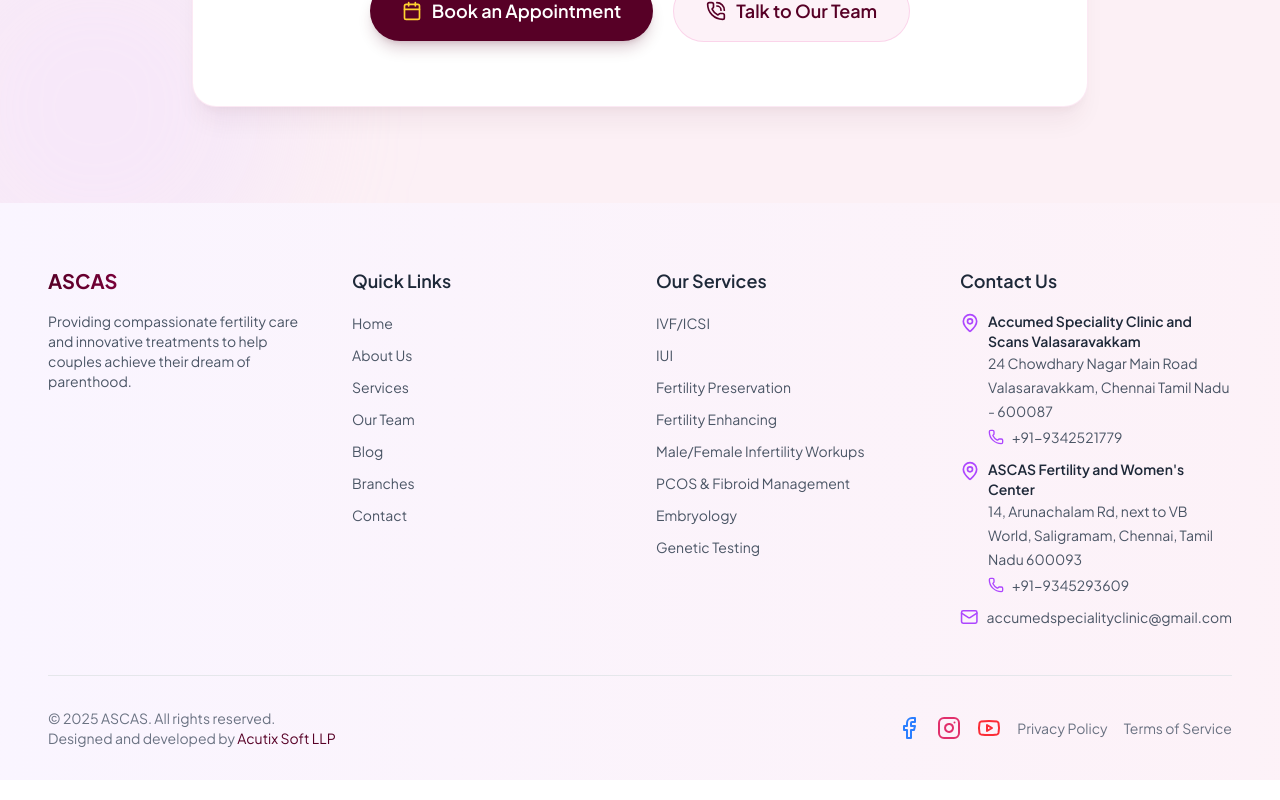
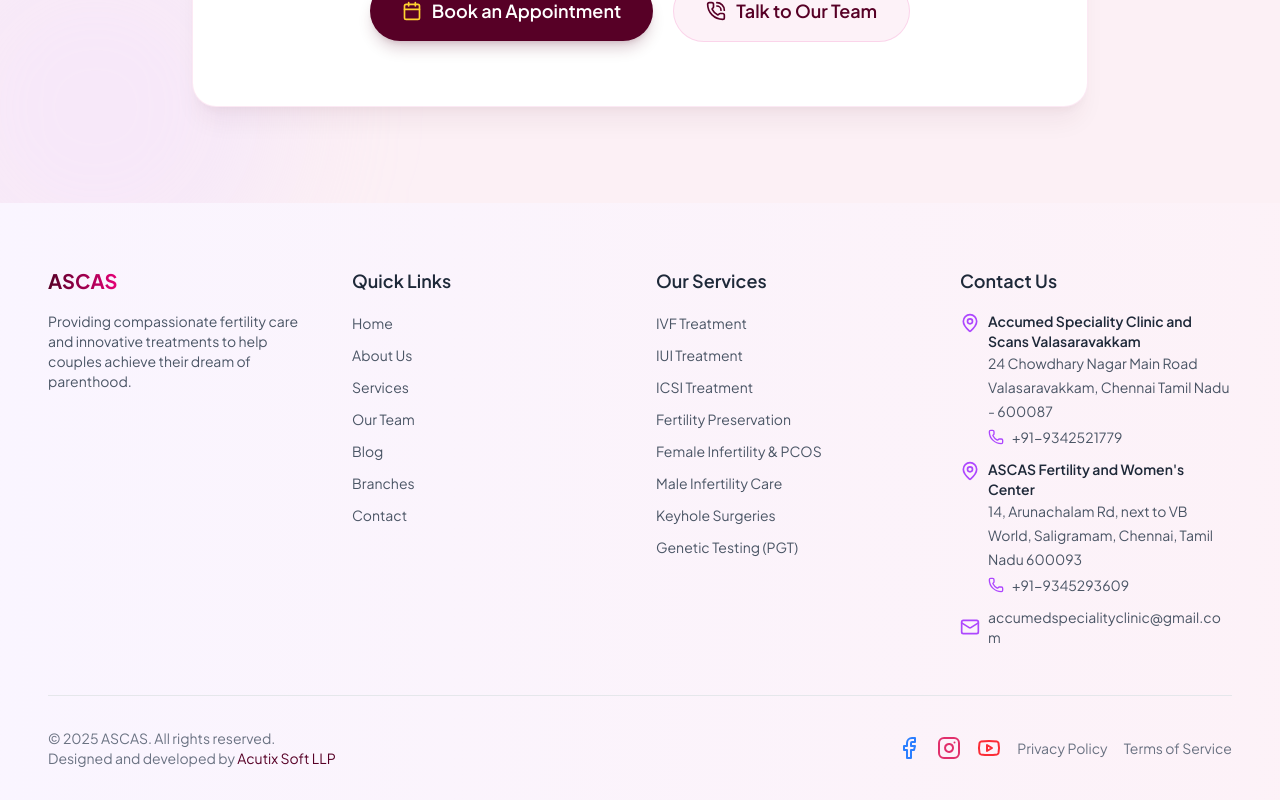
Before and after one commit to jijesh-github/ascas, a Next.js app: page / in a window 1280 px wide. Shown: the part 7974-8774 px from the top of the page. Built offline with nearby package versions, Linux system fonts and the light colour scheme.

Commit message:
errors rectified

```diff
--- a/app/layout.tsx
+++ b/app/layout.tsx
@@ -6,6 +6,7 @@
 import { DoctorFormProvider } from '@/context/DoctorFormContext';
 import DoctorFormModal from '@/components/ui/DoctorFormModal';
 import FloatingContactButtons from '@/components/layout/FloatingContactButtons';
+import ScrollToTop from '@/components/layout/ScrollToTop';
 import { branches } from '@/utils/utils';
 
 const plusJakartaSans = Plus_Jakarta_Sans({
@@ -133,6 +134,7 @@
           {/* <div className="pt-[76px]">{children}</div> */}
           <div>{children}</div>
           <FloatingContactButtons />
+          <ScrollToTop />
           <DoctorFormModal />
           <Footer />
         </DoctorFormProvider>
--- a/components/layout/Footer.tsx
+++ b/components/layout/Footer.tsx
@@ -1,6 +1,17 @@
 import Link from 'next/link';
 import { Mail, Phone, MapPin, Instagram, Facebook, Youtube } from 'lucide-react';
-import { branches, navLinks, services } from '@/utils/utils';
+import { branches, navLinks } from '@/utils/utils';
+
+const footerServices = [
+  { name: 'IVF Treatment', href: '/treatments/ivf' },
+  { name: 'IUI Treatment', href: '/treatments/iui' },
+  { name: 'ICSI Treatment', href: '/treatments/icsi' },
+  { name: 'Fertility Preservation', href: '/treatments/fertility-preservation' },
+  { name: 'Female Infertility & PCOS', href: '/treatments/female-infertility' },
+  { name: 'Male Infertility Care', href: '/treatments/male-infertility' },
+  { name: 'Keyhole Surgeries', href: '/treatments/laparoscopy-hysteroscopy' },
+  { name: 'Genetic Testing (PGT)', href: '/treatments/embryology-genetics' }
+];
 
 const Footer = () => {
   return (
@@ -9,9 +20,11 @@
         <div className="grid grid-cols-1 md:grid-cols-2 lg:grid-cols-4 gap-8">
           {/* Column 1 - About */}
           <div className="space-y-4">
-            <h3 className="text-xl font-bold bg-gradient-to-r from-primary to-pink-600 bg-clip-text text-transparent">
-              ASCAS
-            </h3>
+            <Link href="/" className="inline-block">
+              <h3 className="text-xl font-bold bg-gradient-to-r from-primary to-pink-600 bg-clip-text text-transparent hover:opacity-90 transition-opacity">
+                ASCAS
+              </h3>
+            </Link>
             <p className="text-gray-600 text-sm">
               Providing compassionate fertility care and innovative treatments to help couples achieve their dream of
               parenthood.
@@ -36,10 +49,10 @@
           <div className="space-y-4">
             <h3 className="text-lg font-semibold text-gray-800">Our Services</h3>
             <ul className="space-y-2">
-              {services.map(service => (
-                <li key={service}>
-                  <Link href="/" className="text-gray-600 hover:text-purple-600 transition-colors text-sm">
-                    {service}
+              {footerServices.map(service => (
+                <li key={service.name}>
+                  <Link href={service.href} className="text-gray-600 hover:text-purple-600 transition-colors text-sm">
+                    {service.name}
                   </Link>
                 </li>
               ))}
@@ -72,8 +85,12 @@
                 </li>
               ))}
               <li className="flex items-center">
-                <Mail className="h-5 w-5 text-purple-500 mr-2" />
-                <span className="text-gray-600 text-sm">accumedspecialityclinic@gmail.com</span>
+                <Mail className="h-5 w-5 text-purple-500 mr-2 shrink-0" />
+                <a
+                  href="mailto:accumedspecialityclinic@gmail.com"
+                  className="text-gray-600 hover:text-purple-600 transition-colors text-sm break-all">
+                  accumedspecialityclinic@gmail.com
+                </a>
               </li>
             </ul>
           </div>
--- /dev/null
+++ b/components/layout/ScrollToTop.tsx
@@ -0,0 +1,41 @@
+'use client';
+
+import { useEffect, useState } from 'react';
+import { ArrowUp } from 'lucide-react';
+
+export default function ScrollToTop() {
+  const [isVisible, setIsVisible] = useState(false);
+
+  useEffect(() => {
+    const toggleVisibility = () => {
+      if (window.scrollY > 300) {
+        setIsVisible(true);
+      } else {
+        setIsVisible(false);
+      }
+    };
+
+    window.addEventListener('scroll', toggleVisibility);
+    return () => window.removeEventListener('scroll', toggleVisibility);
+  }, []);
+
+  const scrollToTop = () => {
+    window.scrollTo({
+      top: 0,
+      behavior: 'smooth'
+    });
+  };
+
+  return (
+    <button
+      type="button"
+      onClick={scrollToTop}
+      aria-label="Scroll to top"
+      className={`fixed bottom-5 left-5 sm:bottom-6 sm:left-6 z-40 flex h-11 w-11 sm:h-12 sm:w-12 items-center justify-center rounded-full bg-primary text-white shadow-lg border border-white/20 backdrop-blur-md transition-all duration-300 ease-in-out hover:bg-primary-hover hover:scale-110 hover:-translate-y-1 hover:shadow-xl focus:outline-none focus:ring-2 focus:ring-primary focus:ring-offset-2 active:scale-95 ${
+        isVisible ? 'opacity-100 translate-y-0 pointer-events-auto' : 'opacity-0 translate-y-4 pointer-events-none'
+      }`}
+    >
+      <ArrowUp className="h-5 w-5 sm:h-6 sm:w-6 transition-transform duration-300 group-hover:-translate-y-0.5" />
+    </button>
+  );
+}
--- a/utils/utils.ts
+++ b/utils/utils.ts
@@ -214,7 +214,7 @@
   { lable: 'Our Team', path: '/team' },
   { lable: 'Blog', path: '/blog' },
   { lable: 'Branches', path: '/branches' },
-  { lable: 'Contact', path: 'contact' }
+  { lable: 'Contact', path: '/contact' }
 ];
 
 export const imageGallery = [
```
